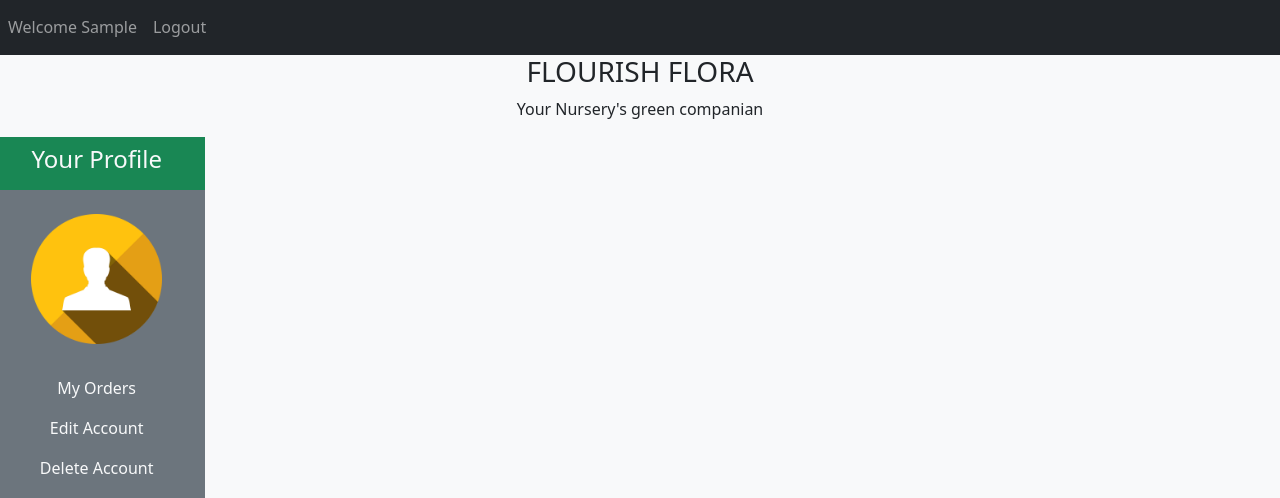
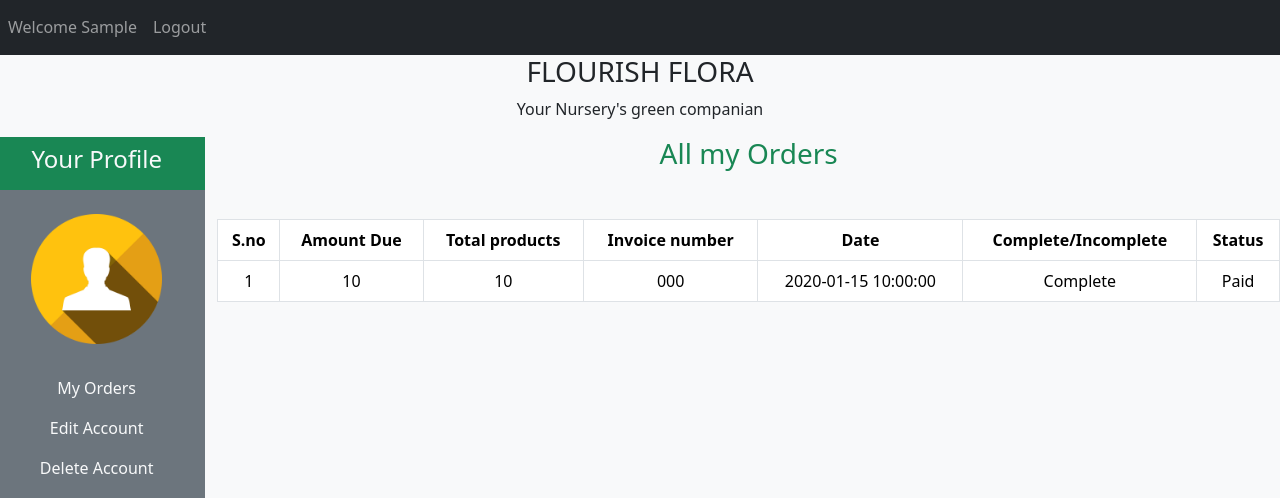
Before and after one commit to chetanaaaa/Flourishflora, a PHP site: page /user/profile.php?my_orders in a window 1280 px wide. Shown: the part 81-579 px from the top of the page. Run offline with PHP 8.4, Linux system fonts and the light colour scheme; the visitor is signed in with stand-in values (Sample User, id 1); tables that the repository leaves empty or names only in its code hold one stand-in row (values such as "Sample post").

Commit message:
user done

```diff
--- a/FlorishFlora/user/order.php
+++ b/FlorishFlora/user/order.php
@@ -10,7 +10,8 @@
 $status='pending';
 $cartq="select * from cart_details";
 $result_rows=mysqli_query($con,$cartq);
-$count=mysqli_num_rows($result_rows);
+$count=0;
+// $count=mysqli_num_rows($result_rows);
 while($row=mysqli_fetch_array($result_rows)){
     $plant_id=$row['plant_id'];
     $quantity=$row['quantity'];
--- a/FlorishFlora/user/profile.php
+++ b/FlorishFlora/user/profile.php
@@ -134,6 +134,13 @@
             if(isset($_GET['edit_account'])){
                 include('edit_acc.php');
             }
+            if(isset($_GET['my_orders'])){
+              include('user_orders.php');
+            }
+            if(isset($_GET['delete_account'])){
+              include('delete_acc.php');
+            }
+
             ?>
         </div>
     </div>
--- a/FlorishFlora/user/registration.php
+++ b/FlorishFlora/user/registration.php
@@ -102,7 +102,7 @@
         echo "<script>window.open('checkout.php','_self'</script>";
     }
     else{
-        echo "<script>window.open('./index.php','_self')</script>";
+        echo "<script>window.open('../index.php','_self')</script>";
     }
 
 }
--- /dev/null
+++ b/FlorishFlora/user/user_orders.php
@@ -0,0 +1,73 @@
+<!DOCTYPE html>
+<html lang="en">
+<head>
+    <meta charset="UTF-8">
+    <meta name="viewport" content="width=device-width, initial-scale=1.0">
+    <title>Document</title>
+    <link href="https://cdn.jsdelivr.net/npm/bootstrap@5.3.2/dist/css/bootstrap.min.css" rel="stylesheet" integrity="sha384-T3c6CoIi6uLrA9TneNEoa7RxnatzjcDSCmG1MXxSR1GAsXEV/Dwwykc2MPK8M2HN" crossorigin="anonymous">
+</head>
+<body>
+<?php
+$email=$_SESSION['email'];
+$get_user="select * from user_table where email='$email'";
+$run_q=mysqli_query($con,$get_user);
+$row_fetch=mysqli_fetch_array($run_q);
+$cust_id=$row_fetch['cust_id'];
+
+?>
+
+    <h3 class="text-center text-success">All my Orders</h3>
+    <table class="table table-bordered mt-5">
+    <thead class="bg-success">
+        <tr>
+            <th>S.no</th>
+            <th>Amount Due</th>
+            <th>Total products</th>
+            <th>Invoice number</th>
+            <th>Date</th>
+            <th>Complete/Incomplete</th>
+            <th>Status</th>
+        </tr>
+    </thead>
+    <tbody class="bg-secondary text-light">
+        <?php
+        $num=1;
+        $orderq="select * from orders where cust_id=$cust_id";
+        $run_oq=mysqli_query($con,$orderq);
+        while($row_orders=mysqli_fetch_assoc($run_oq)){
+            $order_id=$row_orders['order_id'];
+            $amount_due=$row_orders['amount_due'];
+            $cust_id=$row_orders['cust_id'];
+            $plant_id=$row_orders['plant_id'];
+            $invoice_number=$row_orders['invoice_number'];
+            $total_products=$row_orders['total_products'];
+            $date=$row_orders['date'];
+            $status=$row_orders['status'];
+            if($status=='pending'){
+                $status='Incomplete';
+            }else{
+                $status='Complete';
+            }
+              echo "<tr>
+            <td>$num</td>
+            <td>$amount_due</td>
+            <td>$total_products</td>
+            <td>$invoice_number</td>
+            <td>$date</td>
+            <td>$status</td>";
+            ?>
+            <?php
+            if($status=='Complete'){
+                echo "<td>Paid</td>";
+            }else{
+                echo "<td><a href='confirm_payment.php?order_id=$order_id'>
+                Confirm</a></td>
+                </tr>";
+            }
+        $num+=1;
+        }
+        ?>
+    </tbody>
+    </table>
+</body>
+</html>
```
Also changed, not shown: FlorishFlora/index.php (+12 -3 lines), FlorishFlora/user/confirm_payment.php (added, +65 -0 lines), FlorishFlora/user/delete_acc.php (added, +25 -0 lines).
